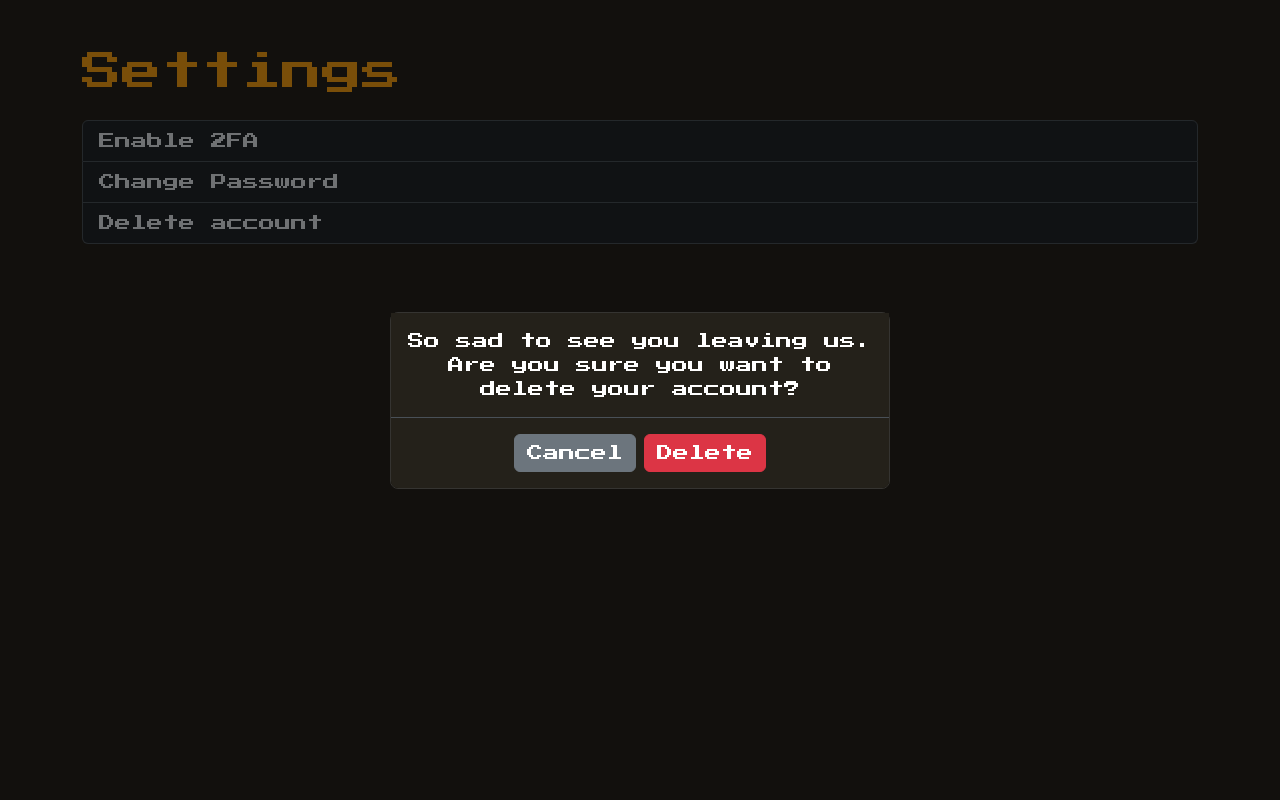
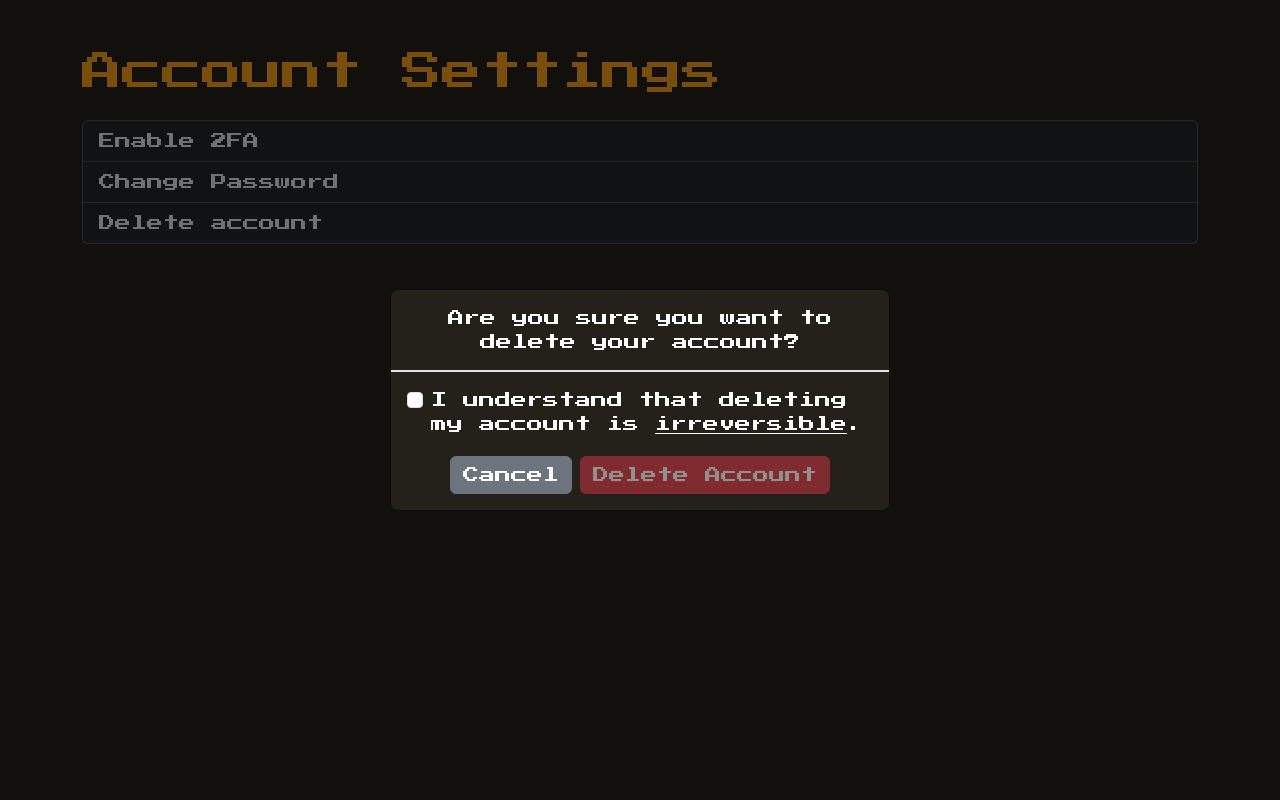
Before and after one commit to tehuanmelo/ft_transcendence, a Django app: template backend/templates/pages/settings.html in a window 1280 px wide, after a click on "Delete account". Run offline with Django 5.2, Linux system fonts and the light colour scheme; the template is opened without the code that fills it, so the values that code supplies are empty; some libraries are stand-ins or nearby versions.

Commit message:
feat: updated delete account modal design

```diff
--- a/backend/templates/pages/settings.html
+++ b/backend/templates/pages/settings.html
@@ -1,14 +1,14 @@
 {% extends "base.html" %}
 {% load static %}
 
-{% block title %}Settings{% endblock title %}
+{% block title %}Account Settings{% endblock title %}
 
 
 {% block content %}
 
-<!-- Settings -->
+<!-- Account Settings -->
 <div class="container py-5">
-    <h1 class="mb-4">Settings</h1>
+    <h1 class="mb-4">Account Settings</h1>
 
     <div class="list-group" data-bs-theme="dark">
         {% if not user.is_2fa_set %}
@@ -20,7 +20,8 @@
         <a class="list-group-item list-group-item-action spa-link" href="{% url 'reset_2fa' %}" data-method="GET">Reset
             2FA</a>
         {% endif %}
-        <a class="list-group-item list-group-item-action spa-link" href="{% url "change_password" %}" data-method="GET">Change Password</a>
+        <a class="list-group-item list-group-item-action spa-link" href="{% url 'change_password' %}"
+            data-method="GET">Change Password</a>
         <a class="list-group-item list-group-item-action spa-link" href="#" data-bs-toggle="modal"
             data-bs-target="#deleteAccountModal">Delete account</a>
     </div>
@@ -46,24 +47,51 @@
     </div>
 </div>
 
-<div class="modal fade" id="deleteAccountModal" tabindex="-1" aria-labelledby="delete_accountLabel" aria-hidden="true"
-    data-bs-theme="dark">
+<!-- Delete Account Modal -->
+<style>
+    .muted-btn {
+        pointer-events: none;
+        text-decoration: none;
+        opacity: 0.5;
+    }
+</style>
+
+<div id="deleteAccountModal" class="modal fade" tabindex="-1" aria-labelledby="deleteAccountLabel" aria-hidden="true"
+    data-bs-backdrop="static" data-bs-keyboard="false">
     <div class="modal-dialog modal-dialog-centered">
         <div class="modal-content">
-            <div class="modal-body text-center">
-                So sad to see you leaving us.
+            <div class="modal-header text-center">
                 Are you sure you want to delete your account?
             </div>
             <div class="modal-footer justify-content-center">
+                <div class="form-check mb-3">
+                    <input id="confirmDeleteCheckbox" class="form-check-input" type="checkbox" required>
+                    <label class="form-check-label" for="confirmDeleteCheckbox">
+                        I understand that deleting my account is <span
+                            class="text-decoration-underline">irreversible</span>.
+                    </label>
+                </div>
                 <button type="button" class="btn btn-secondary" data-bs-dismiss="modal">Cancel</button>
                 <form id="deleteAccount">
                     {% csrf_token %}
-                    <a class="btn btn-danger spa-link" href="{% url 'delete_account' %}" data-method="POST"
-                        data-form="#deleteAccount" data-bs-dismiss="modal">Delete</a>
+                    <a id="deleteAccountBtn" class="btn btn-danger muted-btn spa-link" href="{% url 'delete_account' %}"
+                        data-method="POST" data-form="#deleteAccount" data-bs-dismiss="modal">Delete Account</a>
                 </form>
             </div>
         </div>
     </div>
 </div>
 
+
+<script>
+    // Enable the delete button when the checkbox is checked
+    document.getElementById('confirmDeleteCheckbox').addEventListener('change', function () {
+        const deleteButton = document.getElementById('deleteAccountBtn');
+        if (this.checked)
+            deleteButton.classList.remove('muted-btn');
+        else
+            deleteButton.classList.add('muted-btn');
+    });
+</script>
+
 {% endblock content %}
```
